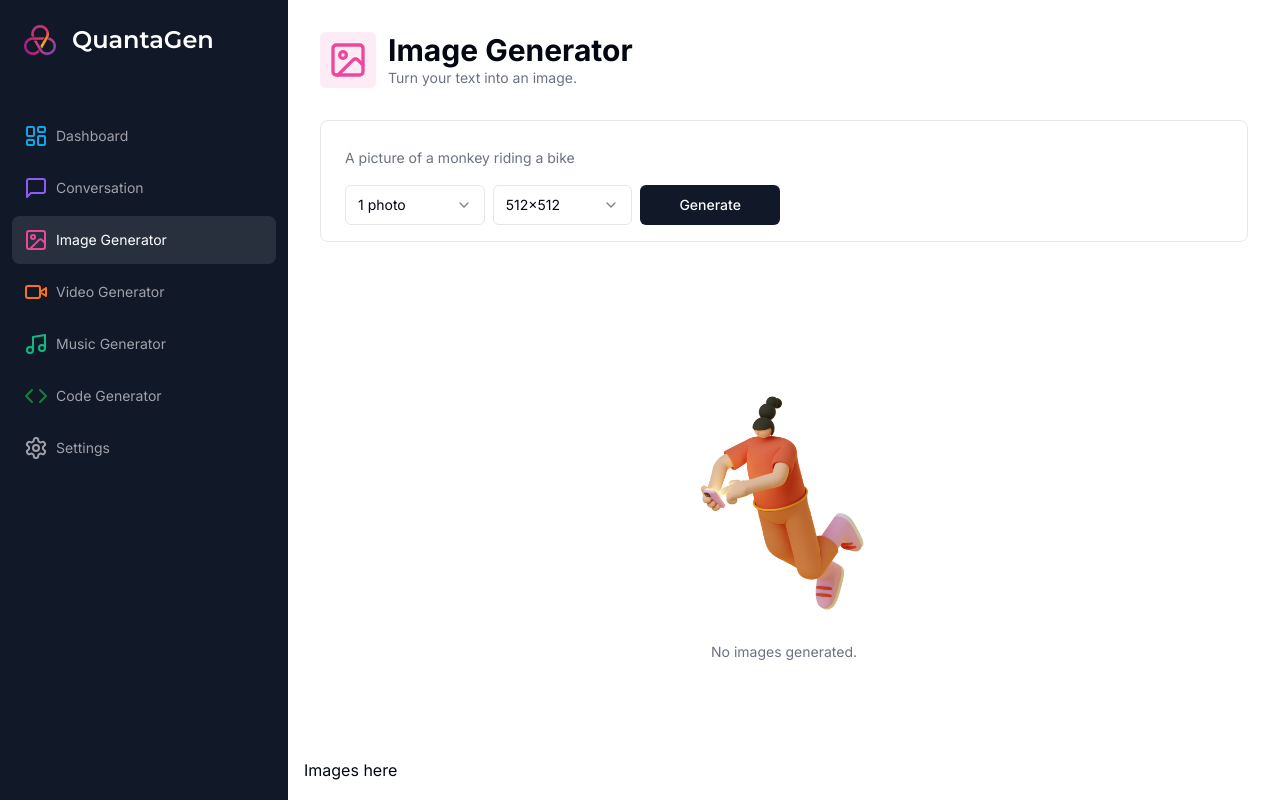
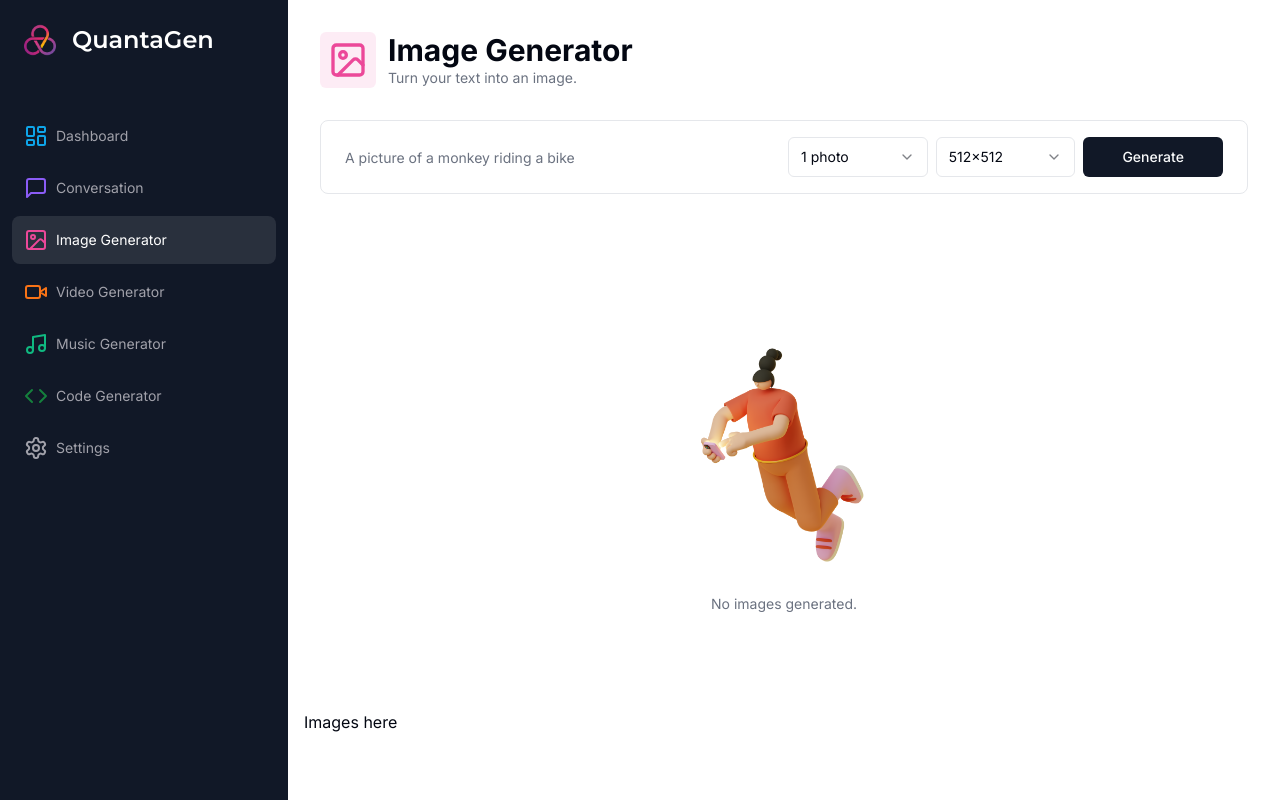
Before and after one commit to i1Zeus/AI-Saas, a Next.js app: page /image in a window 1280 px wide. Built offline with nearby package versions, Linux system fonts and the light colour scheme.

Commit message:
grid fixed

```diff
--- a/app/(dashboard)/(routes)/image/page.tsx
+++ b/app/(dashboard)/(routes)/image/page.tsx
@@ -89,7 +89,7 @@ const ImagePage = () => {
             <FormField
               name="prompt"
               render={({ field }) => (
-                <FormItem className="col-span-12 lg:cols-span-10">
+                <FormItem className="col-span-12 lg:col-span-6">
                   <FormControl className="m-0 p-0">
                     <Input
                       className="border-0 outline-none focus-visible:ring-0 focus-visible:ring-transparent"
```
